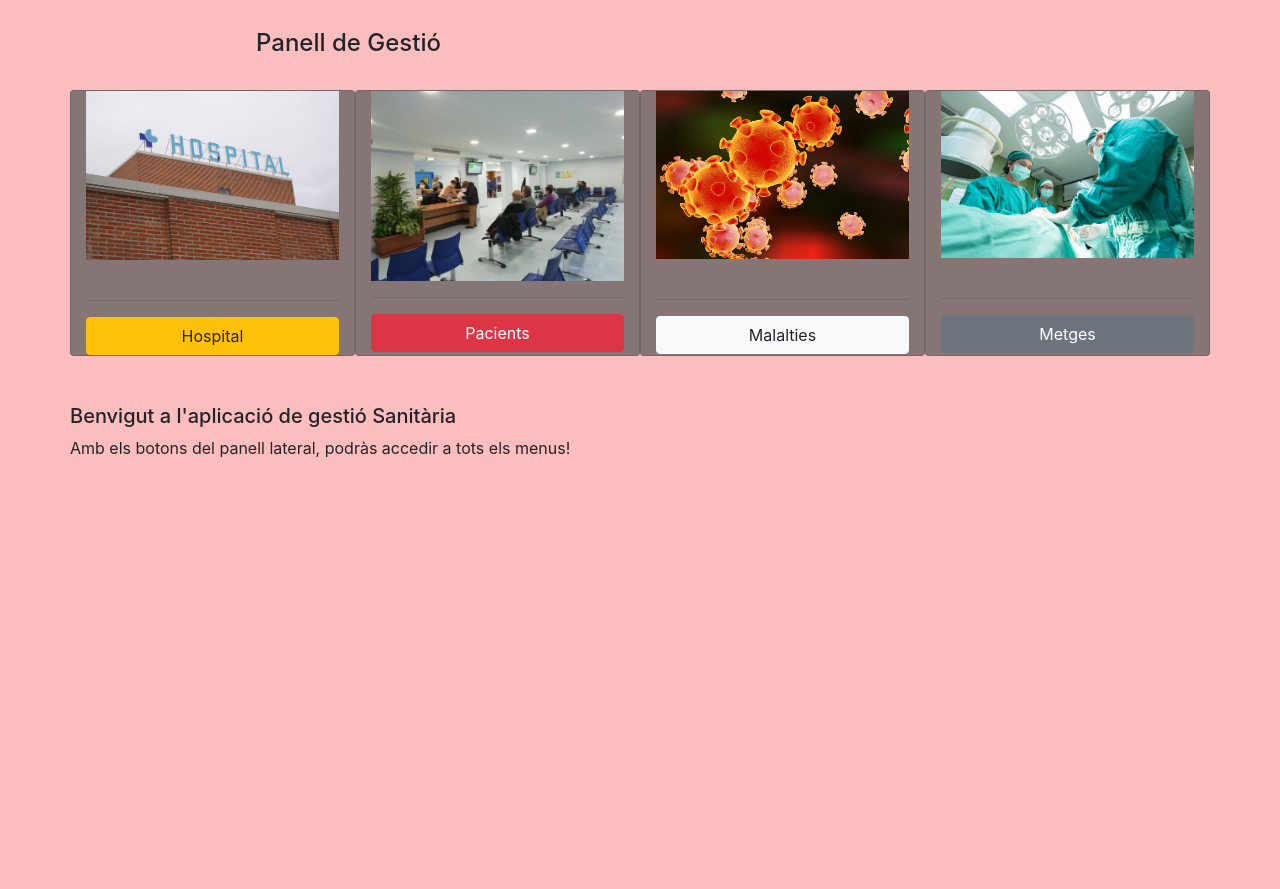
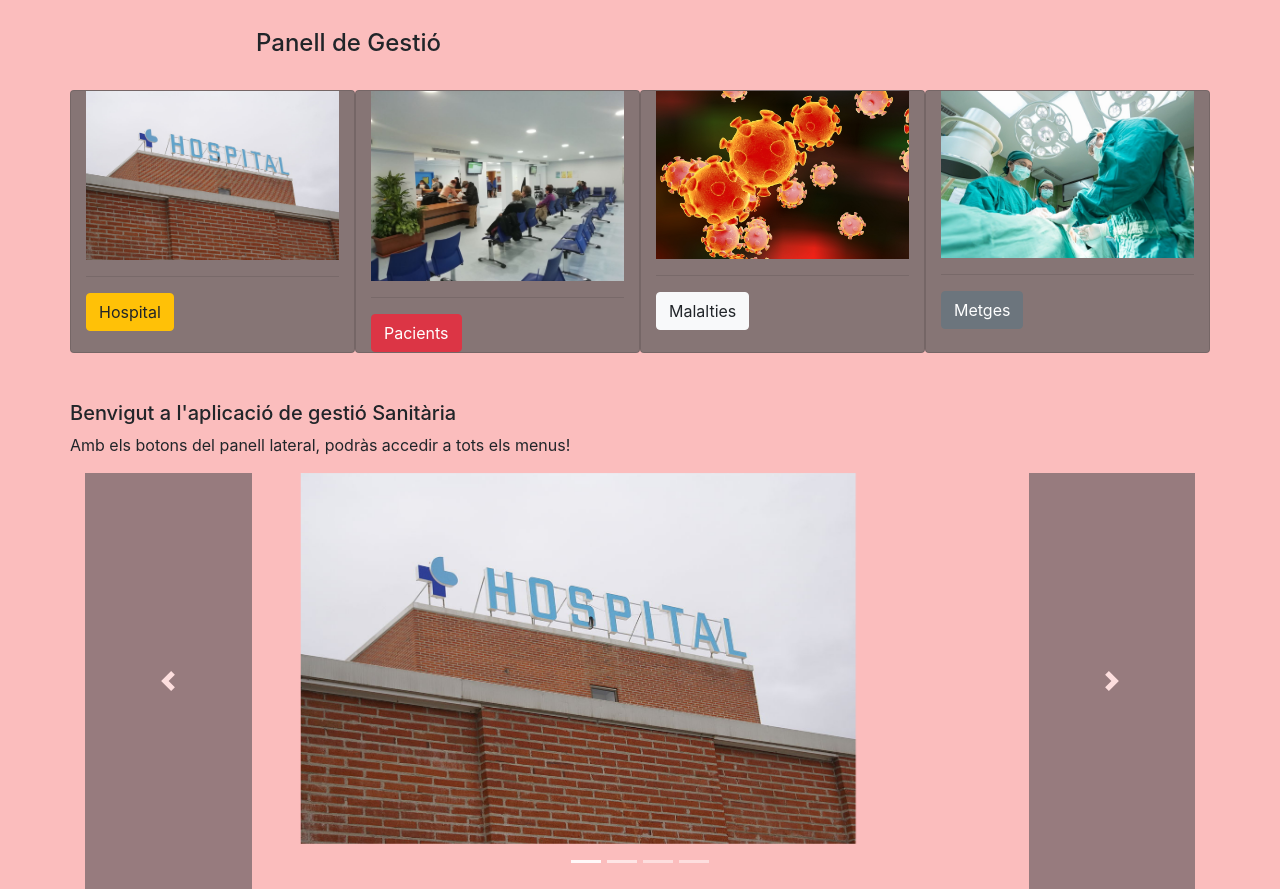
Before and after one commit to patrickcuenca/GestioSanitaria, a plain HTML site: page index.html in a window 1280 px wide. Shown: the part 51-940 px from the top of the page. Before the commit the page ends 800 px from the top, so only its background shows below. Drawn offline with nearby package versions, Linux system fonts and the light colour scheme.

Commit message:
SegonaEntregaVisibilitat

```diff
--- a/index.html
+++ b/index.html
@@ -27,26 +27,26 @@
   <div class="container">
 
     <div class="row" >
-      <div class="col-3 card" style="background-color:#636060c4;" >
+      <div class="d-sm-block col-3 card" style="background-color:#636060c4;" >
         <img class="img-fluid" src="img/hospital.jfif" alt=""><br>
         <hr>
         <button type="button" id="btnGestHospitals" class="btn btn-warning">Hospital</button>
       </div>
 
-      <div class="col-3 card" style="background-color:#636060c4;" >
+      <div class="d-sm-block col-3 card" style="background-color:#636060c4;" >
         <img class="img-fluid" src="img/pacients.jpg" alt="" >
         <hr>
         <button type="button" id="btnGestPacients" class="btn btn-danger">Pacients</button>
       </div>
 
 
-      <div class="col-3 card" style="background-color:#636060c4;" >
+      <div class="d-sm-block col-3 card" style="background-color:#636060c4;" >
         <img class="img-fluid" src="img/enfermetats.jpg" alt=""><br>
         <hr>
         <button type="button" id="btnGestMalalties" class="btn btn-light">Malalties</button>
       </div>
 
-      <div class="col-3 card" style="background-color:#636060c4;" >
+      <div class="d-sm-block col-3 card" style="background-color:#636060c4;" >
         <img class="img-fluid" src="img/metges.jpg" alt=""><br>
         <hr>
         <button type="button" id="btnGestMetges" class="btn btn-secondary">Metges</button>
@@ -57,10 +57,50 @@
 
         <div id="divPresentacio">
           <br><br>
-          <h5>Benvigut a l'aplicació de gestió Sanitària</h4>
-            <p>Amb els botons del panell lateral, podràs accedir a tots els menus!</p>
+          <h5 class=" d-none d-sm-none d-md-block">Benvigut a l'aplicació de gestió Sanitària</h4>
+            <p class="d-none d-sm-none d-md-block">Amb els botons del panell lateral, podràs accedir a tots els menus!</p>
         </div>
+        <div class="container">
+          <div id="demo" class="carousel slide" data-ride="carousel">
 
+            <!-- Indicators -->
+            <ul class="carousel-indicators">
+              <li data-target="#demo" data-slide-to="0" class="active"></li>
+              <li data-target="#demo" data-slide-to="1"></li>
+              <li data-target="#demo" data-slide-to="2"></li>
+              <li data-target="#demo" data-slide-to="3"></li>
+
+            </ul>
+
+            <!-- The slideshow -->
+            <div class="text-center d-none d-sm-none d-md-block carousel-inner ">
+              <div class="carousel-item active">
+                <a target="blank" href="https://ginebro.clickedu.eu/user.php?action=login"> <img class="w-50"  src="img/hospital.jfif" alt="Los Angeles"></a>
+              </div>
+              <div class="carousel-item">
+                <a target="blank" href="https://ginebro.clickedu.eu/user.php?action=login"> <img class="w-50" src="img/pacients.jpg" alt="Chicago"></a>
+              </div>
+              <div class="carousel-item">
+                <a target="blank" href="https://ginebro.clickedu.eu/user.php?action=login"> <img class="w-75"  src="img/enfermetats.jpg" alt="New York"></a>
+              </div>
+              <div class="carousel-item">
+                <a target="blank" href="https://ginebro.clickedu.eu/user.php?action=login"><img class="w-50"  src="img/metges.jpg" alt="New"> </a>
+              </div>
+            </div>
+
+
+            <!-- Left and right controls -->
+            <a class="bg-dark carousel-control-prev" href="#demo" data-slide="prev">
+              <span class="carousel-control-prev-icon"></span>
+            </a>
+            <a class="bg-dark carousel-control-next" href="#demo" data-slide="next">
+              <span class="carousel-control-next-icon"></span>
+            </a>
+
+          </div>
+
+
+          </div>
 
 </body>
 
```
